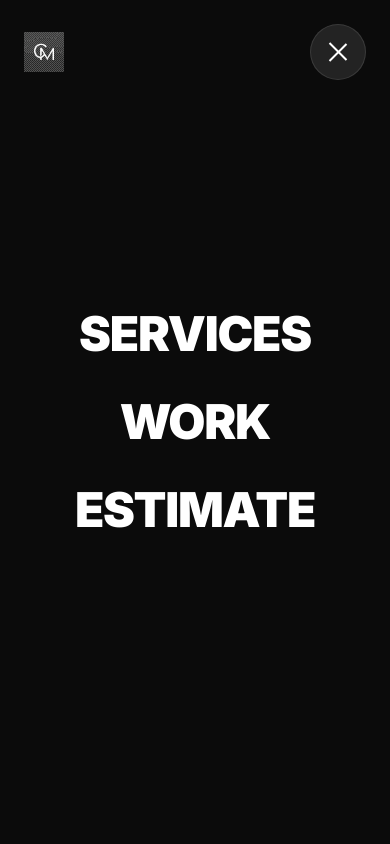
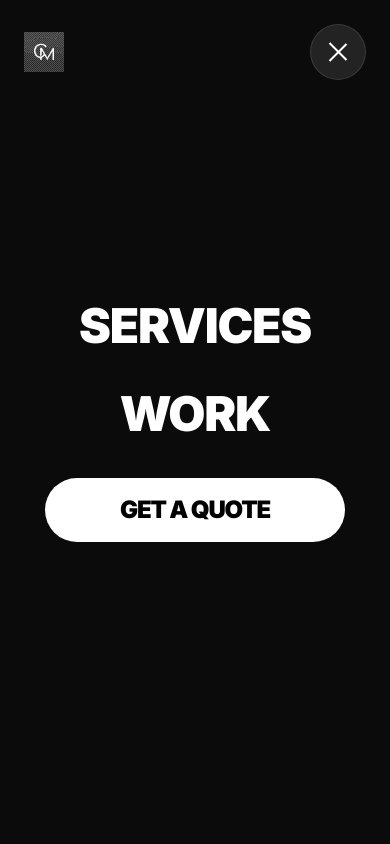
Before and after one commit to waximhq-spec/BH-MARKETING-WEB, a Next.js app: page / in a window 390 px wide. Both pictures are taken after a click on the button "Toggle mobile menu". Shown: the top 844 px of the page. Built offline with nearby package versions, Linux system fonts and the light colour scheme.

Commit message:
Replace Estimate with 'Get a Quote' button in mobile navigation

```diff
--- a/components/Navbar.tsx
+++ b/components/Navbar.tsx
@@ -107,13 +107,19 @@ export default function Navbar() {
                   animate={{ opacity: 1, y: 0 }}
                   exit={{ opacity: 0, y: 30 }}
                   transition={{ delay: 0.2 + i * 0.1, duration: 0.5, ease: "easeOut" }}
+                  className="w-full flex justify-center"
                 >
                   <Link
                     href={link.href}
-                    className="flex items-center hover:text-gold-500 transition-colors text-white"
+                    className={clsx(
+                      "transition-colors",
+                      link.name === "Estimate"
+                        ? "bg-white text-black px-8 py-4 rounded-full text-2xl sm:text-3xl w-full max-w-[300px]"
+                        : "hover:text-gold-500 text-white"
+                    )}
                     onClick={() => setMenuOpen(false)}
                   >
-                    {link.name}
+                    {link.name === "Estimate" ? "Get a Quote" : link.name}
                   </Link>
                 </motion.li>
               ))}
```
